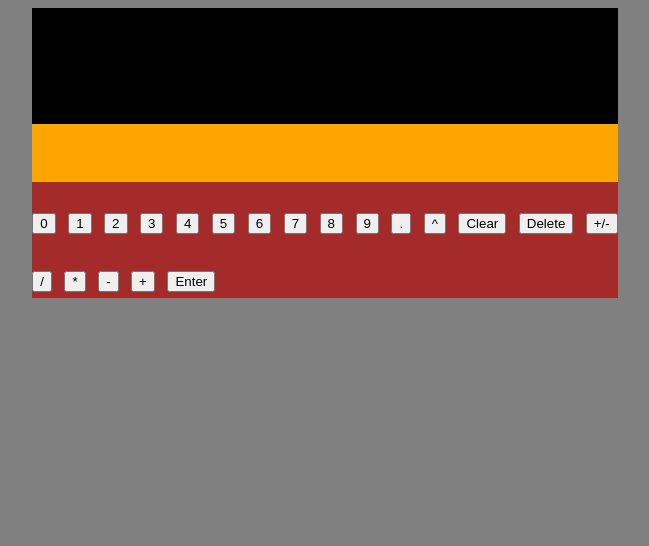
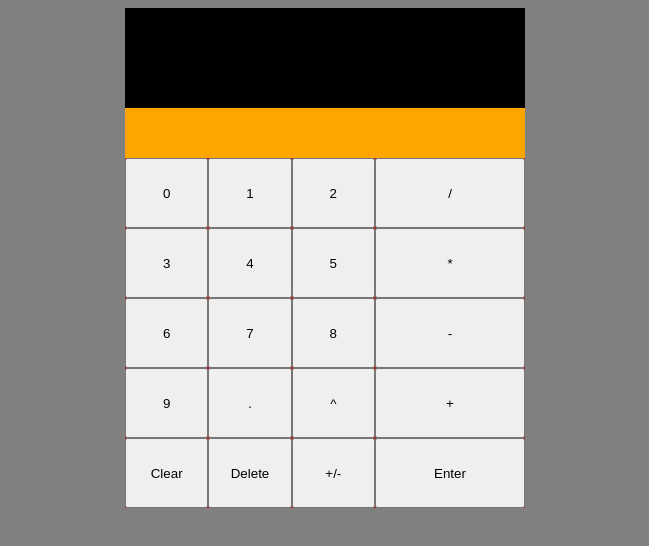
Before and after one commit to KayStation/calculator, a plain HTML site: page index.html in a window 1280 px wide. Shown: the whole page, without its empty margins (315-964 px from the left). Drawn offline with Linux system fonts and the light colour scheme.

Commit message:
CSS Grid added

```diff
--- a/css/styles.css
+++ b/css/styles.css
@@ -15,15 +15,48 @@ body{
 
 #frame{
     display:grid;
-    grid-template-columns: 1fr;
-    grid-template-rows:[display] 1fr [dividerStart] .5fr [dividerEnd] 1fr [buttons];
+    grid-template-columns:repeat(4, 1fr);
+    grid-template-rows:[displayStart]2em[displayEnd dividerStart]1em[dividerEnd];
+    grid-template-areas:
+    "display display display display"
+    "divider divider divider divider"
+    "buttons buttons buttons buttons"
+    "buttons buttons buttons buttons"
+    "buttons buttons buttons buttons"
+    "buttons buttons buttons buttons"
+    "buttons buttons buttons buttons";
+
     background-color:brown;
 }
 
 #display{
+    grid-area:display;
     background-color:black;
 }
 
 #divider{
-background-color:orange;
+    grid-area:divider;
+    background-color:orange;
 }
+
+#buttons{
+    grid-area:buttons;
+    display: grid;
+    grid-template-columns: [numbersStart] 5em [numbersEnd operatorsStart] 3em [operatorsEnd];
+    grid-template-rows: [buttonsStart] 7em [buttonsEnd];
+}
+
+button{
+}
+
+#numbers{
+    display:grid;
+    grid-template-columns: repeat(3, 1fr);
+    grid-template-rows: repeat(5, 1fr);
+}
+
+#operators{
+    display:grid;
+    grid-template-columns: 1fr;
+    grid-template-rows: repeat(5, 1fr);
+}
```
